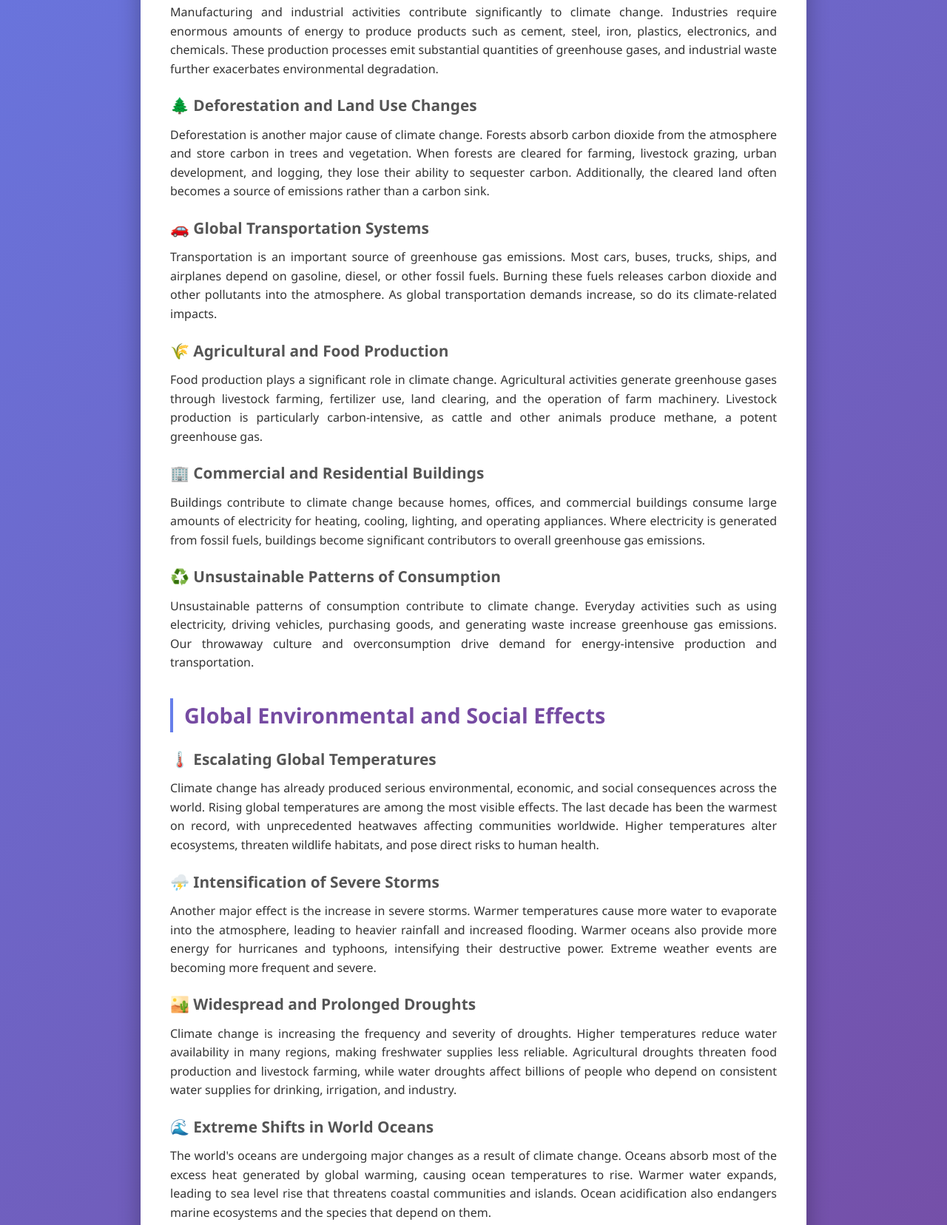
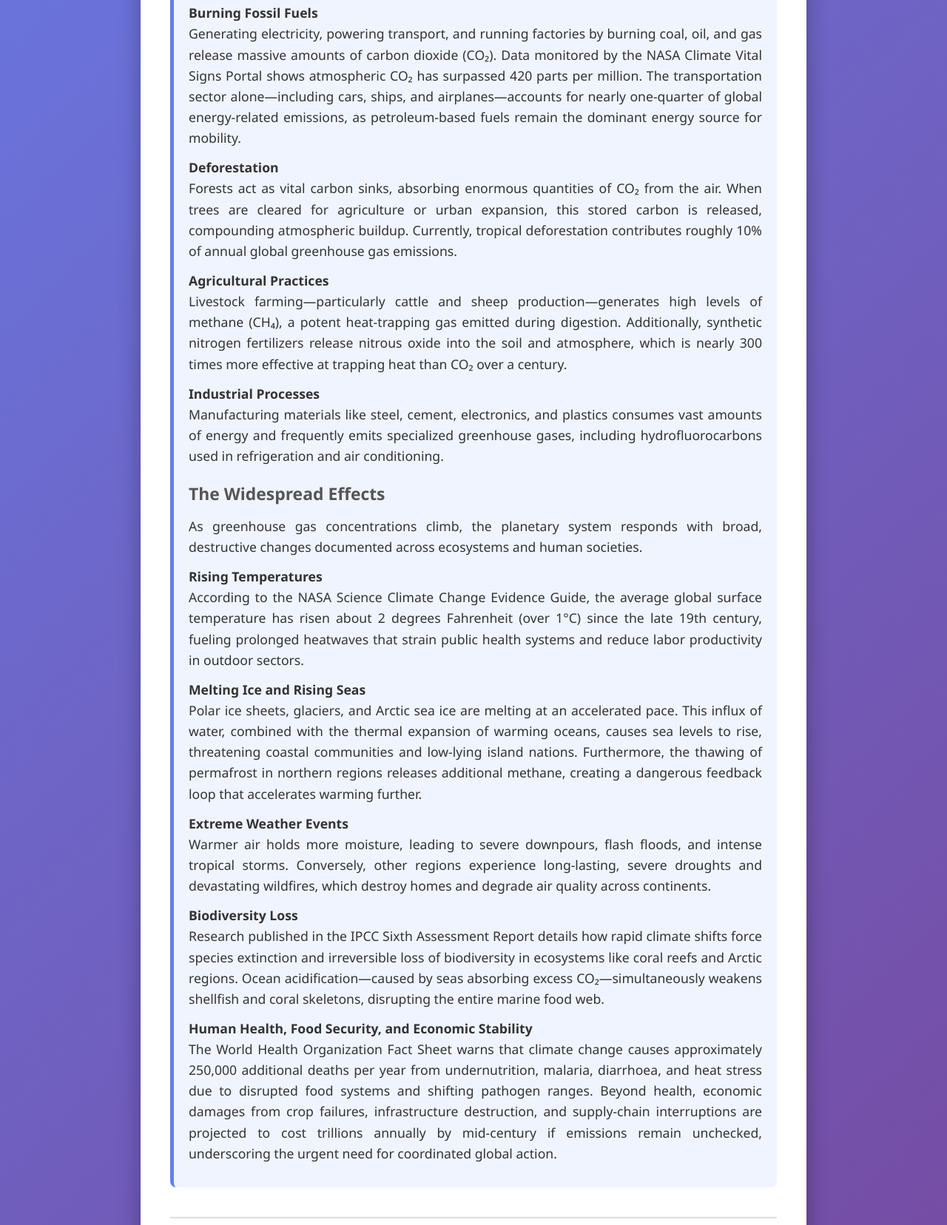
Before and after one commit to jabezeric/jabez-website, a plain HTML site: page Climate_change.html in a window 1280 px wide. Shown: the part 794-2450 px from the top of the page at 74% size. Drawn offline with Linux system fonts and the light colour scheme.

Commit message:
Update Climate_change.html: replace previous text with expanded 513-word climate change version

```diff
--- a/Climate_change.html
+++ b/Climate_change.html
@@ -122,82 +122,48 @@
             <p class="subtitle">Causes and Effects of Climate Change</p>
         </header>
 
-        <!-- Introduction Section -->
+        <!-- Updated Expanded Content -->
         <section>
             <div class="intro-text">
-                <h3>Introduction to Global Warming</h3>
-                <p>Fossil fuels – coal, oil and gas – are by far the largest contributor to global climate change, accounting for around 68 per cent of global greenhouse gas emissions and nearly 90 per cent of all carbon dioxide emissions. As greenhouse gas emissions blanket the Earth, they trap the sun's heat. Because of this, the planet is warming up and the climate is changing. The world is now warming faster than at any point in recorded history.</p>
+                <h2>Climate change</h2>
+                <p><strong>Climate change</strong> is driven primarily by human activities like burning fossil fuels, deforestation, and industrial farming, resulting in profound global effects such as rising temperatures, melting ice sheets, and extreme weather.</p>
+
+                <h3>Understanding Climate Change</h3>
+                <p>Climate change describes long-term shifts in global temperatures and weather patterns. While Earth’s climate has experienced natural variations over millions of years due to solar cycles and volcanic eruptions, the rapid warming observed since the mid-20th century is overwhelmingly driven by human activity. This human-induced process rapidly alters the natural balance of gases in our atmosphere, creating an enhanced greenhouse effect that traps excessive heat.</p>
+
+                <h3>The Core Causes</h3>
+                <p>The primary driver of modern climate change is the human expansion of the natural greenhouse effect. Certain atmospheric gases act like a blanket, trapping heat radiating from the Earth and preventing it from escaping back into space.</p>
+
+                <h4>Burning Fossil Fuels</h4>
+                <p>Generating electricity, powering transport, and running factories by burning coal, oil, and gas release massive amounts of carbon dioxide (CO₂). Data monitored by the NASA Climate Vital Signs Portal shows atmospheric CO₂ has surpassed 420 parts per million. The transportation sector alone—including cars, ships, and airplanes—accounts for nearly one-quarter of global energy-related emissions, as petroleum-based fuels remain the dominant energy source for mobility.</p>
+
+                <h4>Deforestation</h4>
+                <p>Forests act as vital carbon sinks, absorbing enormous quantities of CO₂ from the air. When trees are cleared for agriculture or urban expansion, this stored carbon is released, compounding atmospheric buildup. Currently, tropical deforestation contributes roughly 10% of annual global greenhouse gas emissions.</p>
+
+                <h4>Agricultural Practices</h4>
+                <p>Livestock farming—particularly cattle and sheep production—generates high levels of methane (CH₄), a potent heat-trapping gas emitted during digestion. Additionally, synthetic nitrogen fertilizers release nitrous oxide into the soil and atmosphere, which is nearly 300 times more effective at trapping heat than CO₂ over a century.</p>
+
+                <h4>Industrial Processes</h4>
+                <p>Manufacturing materials like steel, cement, electronics, and plastics consumes vast amounts of energy and frequently emits specialized greenhouse gases, including hydrofluorocarbons used in refrigeration and air conditioning.</p>
+
+                <h3>The Widespread Effects</h3>
+                <p>As greenhouse gas concentrations climb, the planetary system responds with broad, destructive changes documented across ecosystems and human societies.</p>
+
+                <h4>Rising Temperatures</h4>
+                <p>According to the NASA Science Climate Change Evidence Guide, the average global surface temperature has risen about 2 degrees Fahrenheit (over 1°C) since the late 19th century, fueling prolonged heatwaves that strain public health systems and reduce labor productivity in outdoor sectors.</p>
+
+                <h4>Melting Ice and Rising Seas</h4>
+                <p>Polar ice sheets, glaciers, and Arctic sea ice are melting at an accelerated pace. This influx of water, combined with the thermal expansion of warming oceans, causes sea levels to rise, threatening coastal communities and low-lying island nations. Furthermore, the thawing of permafrost in northern regions releases additional methane, creating a dangerous feedback loop that accelerates warming further.</p>
+
+                <h4>Extreme Weather Events</h4>
+                <p>Warmer air holds more moisture, leading to severe downpours, flash floods, and intense tropical storms. Conversely, other regions experience long-lasting, severe droughts and devastating wildfires, which destroy homes and degrade air quality across continents.</p>
+
+                <h4>Biodiversity Loss</h4>
+                <p>Research published in the IPCC Sixth Assessment Report details how rapid climate shifts force species extinction and irreversible loss of biodiversity in ecosystems like coral reefs and Arctic regions. Ocean acidification—caused by seas absorbing excess CO₂—simultaneously weakens shellfish and coral skeletons, disrupting the entire marine food web.</p>
+
+                <h4>Human Health, Food Security, and Economic Stability</h4>
+                <p>The World Health Organization Fact Sheet warns that climate change causes approximately 250,000 additional deaths per year from undernutrition, malaria, diarrhoea, and heat stress due to disrupted food systems and shifting pathogen ranges. Beyond health, economic damages from crop failures, infrastructure destruction, and supply-chain interruptions are projected to cost trillions annually by mid-century if emissions remain unchecked, underscoring the urgent need for coordinated global action.</p>
             </div>
-        </section>
-
-        <!-- Major Drivers Section -->
-        <section>
-            <h2>Major Drivers and Human Causes</h2>
-
-            <article>
-                <h3>⚡ Electricity and Heat Generation</h3>
-                <p>One of the major causes of climate change is the generation of electricity and heat through the burning of fossil fuels. Coal, oil, and natural gas remain the primary sources of energy in many countries. When these fuels are burned to generate electricity and heat, they release massive amounts of greenhouse gases into the atmosphere, making this sector a significant contributor to global warming.</p>
-            </article>
-
-            <article>
-                <h3>🏭 Manufacturing and Industrial Output</h3>
-                <p>Manufacturing and industrial activities contribute significantly to climate change. Industries require enormous amounts of energy to produce products such as cement, steel, iron, plastics, electronics, and chemicals. These production processes emit substantial quantities of greenhouse gases, and industrial waste further exacerbates environmental degradation.</p>
-            </article>
-
-            <article>
-                <h3>🌲 Deforestation and Land Use Changes</h3>
-                <p>Deforestation is another major cause of climate change. Forests absorb carbon dioxide from the atmosphere and store carbon in trees and vegetation. When forests are cleared for farming, livestock grazing, urban development, and logging, they lose their ability to sequester carbon. Additionally, the cleared land often becomes a source of emissions rather than a carbon sink.</p>
-            </article>
-
-            <article>
-                <h3>🚗 Global Transportation Systems</h3>
-                <p>Transportation is an important source of greenhouse gas emissions. Most cars, buses, trucks, ships, and airplanes depend on gasoline, diesel, or other fossil fuels. Burning these fuels releases carbon dioxide and other pollutants into the atmosphere. As global transportation demands increase, so do its climate-related impacts.</p>
-            </article>
-
-            <article>
-                <h3>🌾 Agricultural and Food Production</h3>
-                <p>Food production plays a significant role in climate change. Agricultural activities generate greenhouse gases through livestock farming, fertilizer use, land clearing, and the operation of farm machinery. Livestock production is particularly carbon-intensive, as cattle and other animals produce methane, a potent greenhouse gas.</p>
-            </article>
-
-            <article>
-                <h3>🏢 Commercial and Residential Buildings</h3>
-                <p>Buildings contribute to climate change because homes, offices, and commercial buildings consume large amounts of electricity for heating, cooling, lighting, and operating appliances. Where electricity is generated from fossil fuels, buildings become significant contributors to overall greenhouse gas emissions.</p>
-            </article>
-
-            <article>
-                <h3>♻️ Unsustainable Patterns of Consumption</h3>
-                <p>Unsustainable patterns of consumption contribute to climate change. Everyday activities such as using electricity, driving vehicles, purchasing goods, and generating waste increase greenhouse gas emissions. Our throwaway culture and overconsumption drive demand for energy-intensive production and transportation.</p>
-            </article>
-        </section>
-
-        <!-- Environmental Effects Section -->
-        <section>
-            <h2>Global Environmental and Social Effects</h2>
-
-            <article>
-                <h3>🌡️ Escalating Global Temperatures</h3>
-                <p>Climate change has already produced serious environmental, economic, and social consequences across the world. Rising global temperatures are among the most visible effects. The last decade has been the warmest on record, with unprecedented heatwaves affecting communities worldwide. Higher temperatures alter ecosystems, threaten wildlife habitats, and pose direct risks to human health.</p>
-            </article>
-
-            <article>
-                <h3>⛈️ Intensification of Severe Storms</h3>
-                <p>Another major effect is the increase in severe storms. Warmer temperatures cause more water to evaporate into the atmosphere, leading to heavier rainfall and increased flooding. Warmer oceans also provide more energy for hurricanes and typhoons, intensifying their destructive power. Extreme weather events are becoming more frequent and severe.</p>
-            </article>
-
-            <article>
-                <h3>🏜️ Widespread and Prolonged Droughts</h3>
-                <p>Climate change is increasing the frequency and severity of droughts. Higher temperatures reduce water availability in many regions, making freshwater supplies less reliable. Agricultural droughts threaten food production and livestock farming, while water droughts affect billions of people who depend on consistent water supplies for drinking, irrigation, and industry.</p>
-            </article>
-
-            <article>
-                <h3>🌊 Extreme Shifts in World Oceans</h3>
-                <p>The world's oceans are undergoing major changes as a result of climate change. Oceans absorb most of the excess heat generated by global warming, causing ocean temperatures to rise. Warmer water expands, leading to sea level rise that threatens coastal communities and islands. Ocean acidification also endangers marine ecosystems and the species that depend on them.</p>
-            </article>
-
-            <article>
-                <h3>🦁 Severe Threats to Global Biodiversity</h3>
-                <p>Climate change threatens biodiversity on an unprecedented scale. Rising temperatures, changing habitats, wildfires, invasive species, and extreme weather events are driving many plant and animal species toward extinction. Entire ecosystems are at risk of collapse as species struggle to adapt to rapidly changing conditions. The loss of biodiversity undermines the resilience of natural systems that support all life on Earth.</p>
-            </article>
         </section>
 
         <footer>
```
